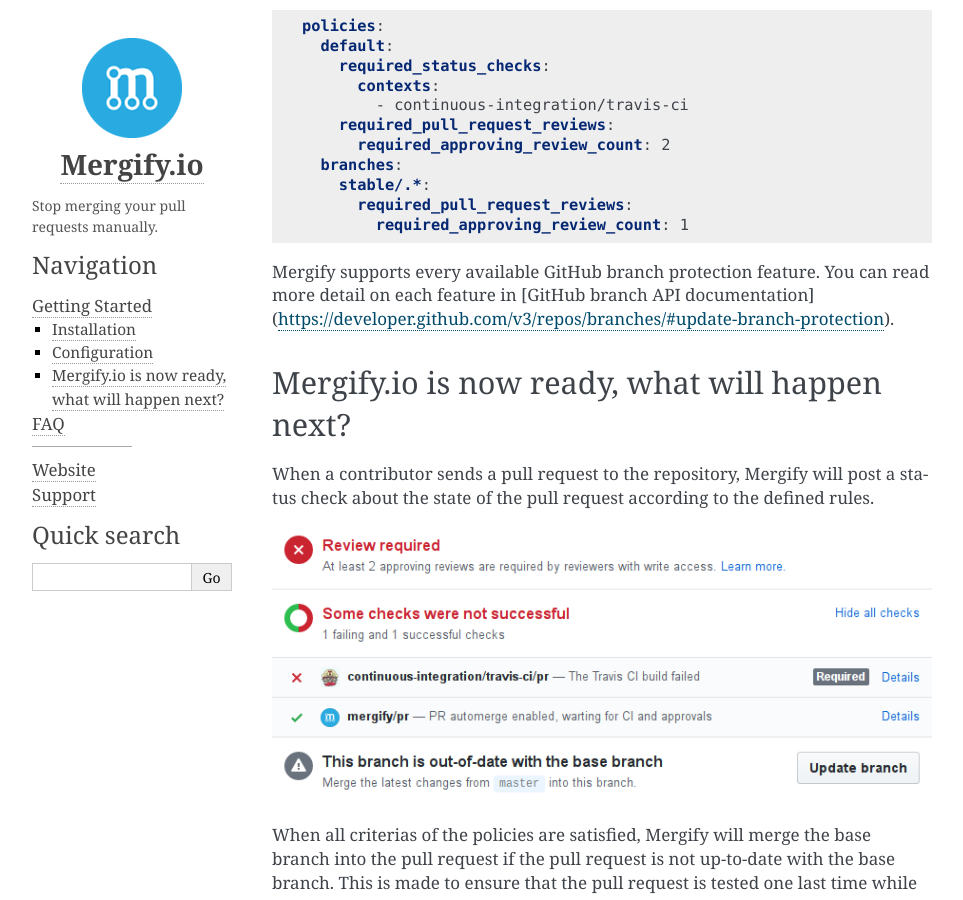
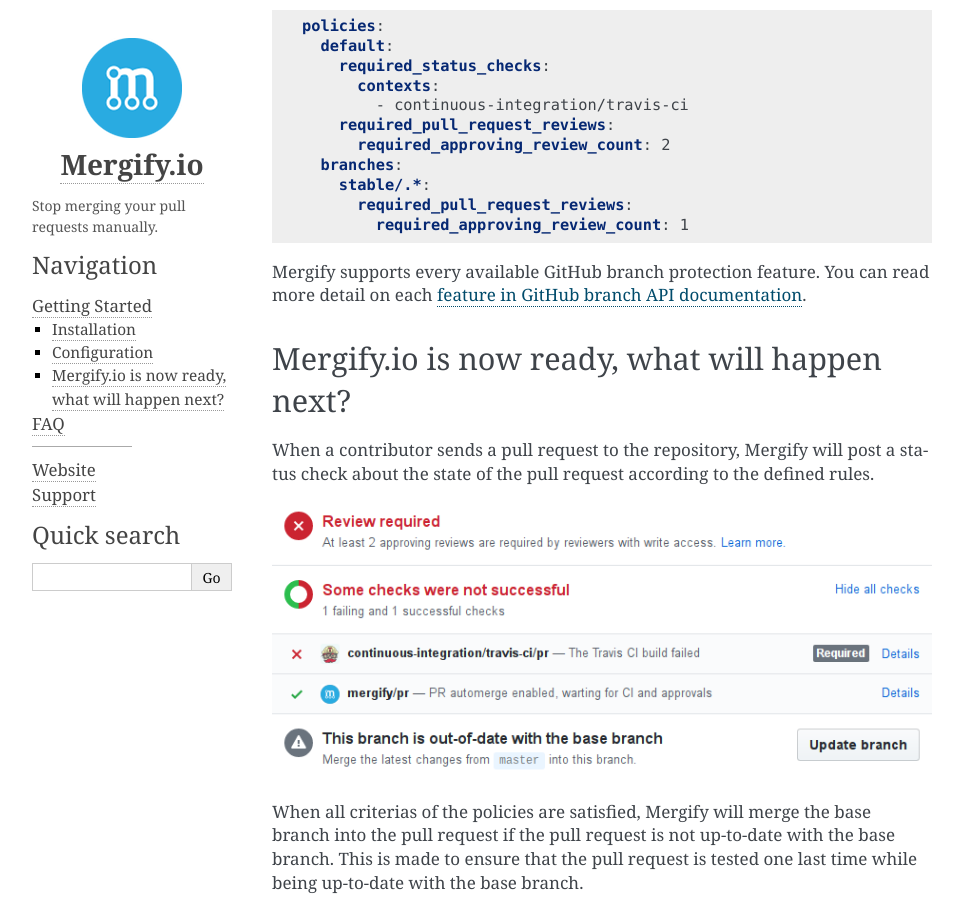
Before and after one commit to Mergifyio/mergify, a Sphinx documentation site: the page built from doc/source/getting-started.rst, in a window 1280 px wide and 900 px high, scrolled down 973 px. Shown: the whole window, without its empty margins (148-1111 px from the left). Built offline with Sphinx 7.4.7, drawn with Linux system fonts in a browser that asks for light colours; some of the changed lines change nothing that is shown.

Commit message:
Fix link

```diff
--- a/doc/source/getting-started.rst
+++ b/doc/source/getting-started.rst
@@ -53,7 +53,9 @@
           required_pull_request_reviews:
             required_approving_review_count: 1
 
-Mergify supports every available GitHub branch protection feature. You can read more detail on each feature in [GitHub branch API documentation](https://developer.github.com/v3/repos/branches/#update-branch-protection).
+Mergify supports every available GitHub branch protection feature. You can read
+more detail on each `feature in GitHub branch API documentation
+<https://developer.github.com/v3/repos/branches/#update-branch-protection>`_.
 
 Mergify.io is now ready, what will happen next?
 -----------------------------------------------
```
